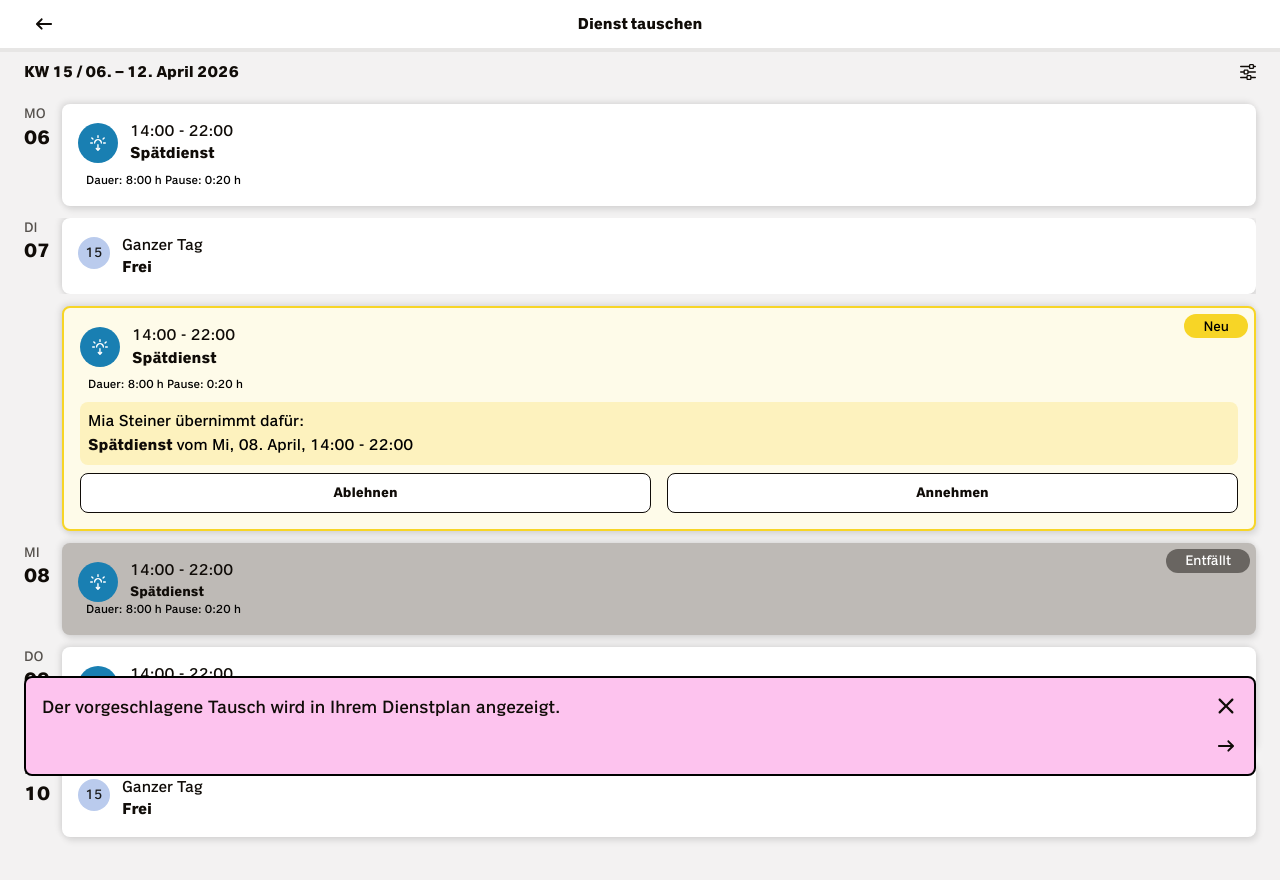
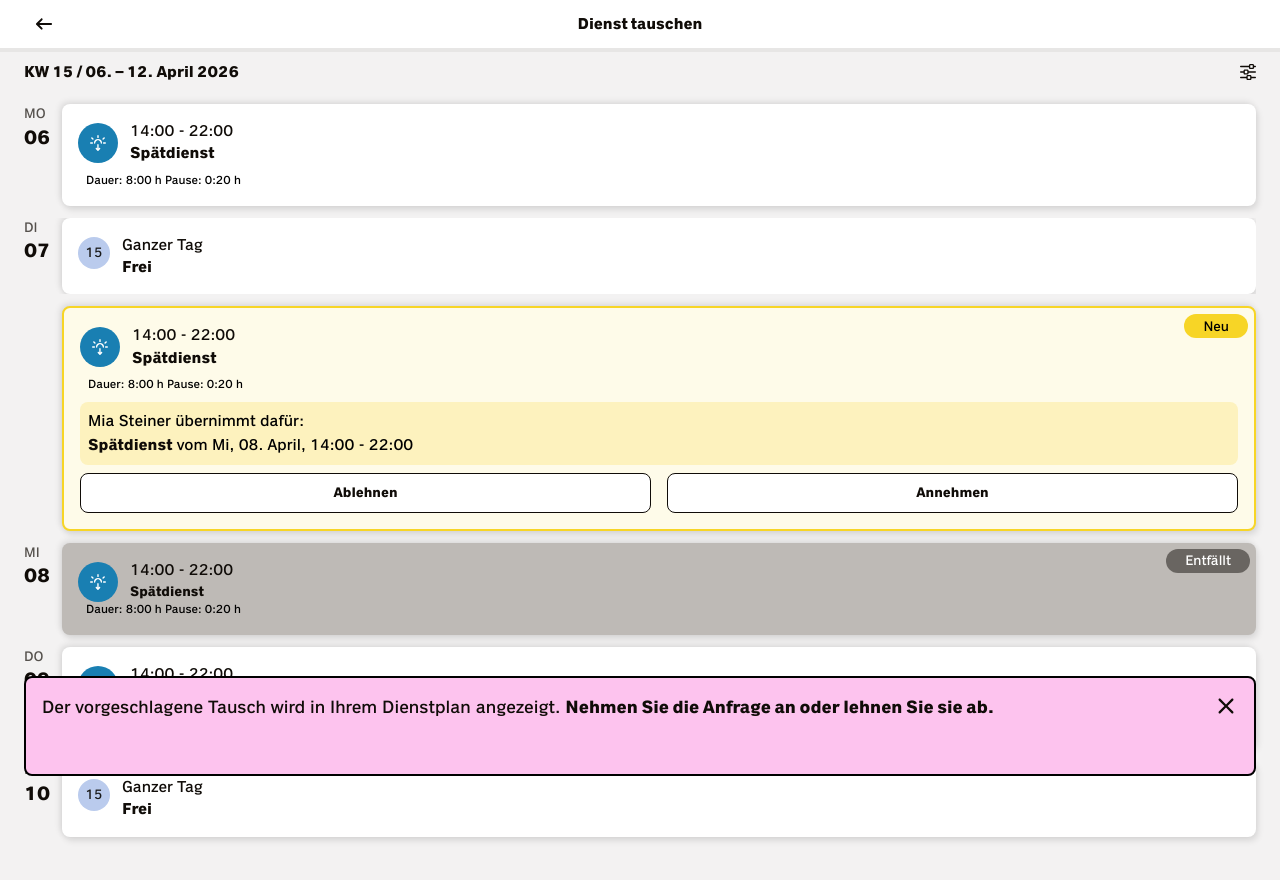
Before and after one commit to oemch/sbb-dienst-tausch, a Next.js app: page /wochenkalender-1 in a window 1280 px wide. Shown: the top 880 px of the page. Built offline with nearby package versions, Linux system fonts and the light colour scheme.

Commit message:
Fix: TypeScript Typ-Fehler für setOverlayState in WochenkalenderOverlay
- Typ von setOverlayState auf Dispatch<SetStateAction<0 | 1>> geändert
- Behebt Build-Fehler in Vercel

```diff
--- a/app/components/WochenkalenderOverlay.tsx
+++ b/app/components/WochenkalenderOverlay.tsx
@@ -1,83 +1,37 @@
 "use client";
 
-import { useState, useEffect } from "react";
+import { useState, useEffect, Dispatch, SetStateAction } from "react";
 import Image from "next/image";
 
 interface WochenkalenderOverlayProps {
-  overlayState: 1 | 2;
-  setOverlayState: (state: 0 | 1 | 2) => void;
+  overlayState: 1;
+  setOverlayState: Dispatch<SetStateAction<0 | 1>>;
 }
 
 const SLIDE_TRANSITION = "transform 500ms ease-out";
-const FADE_TRANSITION = "opacity 500ms ease-out";
 
 export default function WochenkalenderOverlay({ overlayState, setOverlayState }: WochenkalenderOverlayProps) {
-  const [isVisible, setIsVisible] = useState(false);
   const [kachel1Ready, setKachel1Ready] = useState(false);
 
+  // Kachel 1: nach Erscheinen von links einfahren
   useEffect(() => {
-    const frame = requestAnimationFrame(() => setIsVisible(true));
-    return () => cancelAnimationFrame(frame);
-  }, []);
-
-  // Kachel 1: nach Sichtbarkeit von links einfahren (nur beim ersten Erscheinen)
-  useEffect(() => {
-    if (isVisible && overlayState === 1) {
-      const frame = requestAnimationFrame(() => setKachel1Ready(true));
-      return () => cancelAnimationFrame(frame);
-    }
-    if (overlayState === 2) setKachel1Ready(false);
-  }, [isVisible, overlayState]);
-
-  const handleClick = () => {
-    if (overlayState === 1) setOverlayState(2);
-  };
+    // Kurz warten, dann Animation starten (für Slide-in Effekt)
+    const timer = setTimeout(() => {
+      setKachel1Ready(true);
+    }, 100);
+    return () => clearTimeout(timer);
+  }, []); // Nur beim Mount
 
   const handleCloseClick = (e: React.MouseEvent) => {
-    e.stopPropagation(); // Verhindert, dass das Event zur Kachel propagiert
+    e.stopPropagation();
+    // In sessionStorage speichern, dass die Kachel geschlossen wurde
+    sessionStorage.setItem("wochenkalender-overlay-closed", "true");
     setOverlayState(0);
   };
 
-  // Berechne die Position der Aussparung für Overlay 2 (Buttons)
-  // Header (48px) + Line (4px) + Calendar (40px) + Content Padding Top (12px) + MO 06 Kachel (~100px) + Gap (12px) - 8px - 3px + 3px
-  const cutoutTop = 48 + 4 + 40 + 12 + 100 + 12 - 8 - 3 + 3; // 208px
-  // Höhe: 236px + 12px + 12px + 12px - 3px
-  const cutoutHeight = 236 + 12 + 12 + 12 - 3; // 269px
-
   return (
     <>
-      {/* Backdrop: State 1 = voller Klickbereich, State 2 = Cutout */}
-      {overlayState === 1 && (
-        <button
-          onClick={handleClick}
-          className={`absolute inset-0 z-[500] w-full h-full cursor-pointer transition-opacity duration-500 ease-out ${
-            isVisible ? "opacity-100" : "opacity-0"
-          }`}
-          type="button"
-        />
-      )}
-
-      {overlayState === 2 && (
-        <div
-          className={`absolute inset-0 z-[500] w-full h-full pointer-events-none transition-opacity duration-500 ease-out ${
-            isVisible ? "opacity-100" : "opacity-0"
-          }`}
-        >
-          <div
-            className="absolute bg-transparent"
-            style={{
-              top: `${cutoutTop}px`,
-              left: "24px",
-              width: "calc(100% - 48px)",
-              height: `${cutoutHeight}px`,
-              borderRadius: "8px",
-              boxShadow: "0 0 0 9999px rgba(0,0,0,0)",
-            }}
-          />
-        </div>
-      )}
-
-      {/* Kachel-Container – beide Kacheln unten bündig, 24px Abstand */}
+      {/* Kachel-Container – unten bündig, 24px Abstand */}
       <div
         className="fixed left-[24px] right-[24px] z-[510] pointer-events-auto"
         style={{
@@ -86,23 +40,15 @@ export default function WochenkalenderOverlay({ overlayState, setOverlayState }:
           overflowY: "visible",
         }}
       >
-        <div className="relative w-full" style={{ minHeight: "220px", paddingTop: "40px" }}>
-          {/* Kachel 1 – Slide-in von links beim Erscheinen, Überblendung bei Wechsel zu 2 */}
+        {/* Kachel 1 – Slide-in von links beim Erscheinen */}
         <div
-            role="button"
-            tabIndex={0}
-            onClick={overlayState === 1 ? handleClick : undefined}
-            onKeyDown={(e) => overlayState === 1 && (e.key === "Enter" || e.key === " ") && handleClick()}
-            className={`absolute left-0 right-0 bottom-0 ease-out ${overlayState === 1 ? "cursor-pointer" : "pointer-events-none"}`}
+          className="relative ease-out"
           style={{
-              transform:
-                overlayState === 1
-                  ? kachel1Ready
-                    ? "translateX(0)"
-                    : "translateX(-100%)"
-                  : "translateX(0)",
-              opacity: overlayState === 1 ? 1 : 0,
-              transition: `${SLIDE_TRANSITION}, ${FADE_TRANSITION}`,
+            transform: kachel1Ready ? "translateX(0)" : "translateX(-100%)",
+            opacity: 1,
+            transition: SLIDE_TRANSITION,
+            willChange: "transform",
+            marginTop: "150px",
           }}
         >
           <div className="bg-[#FDC3EE] border-2 border-black rounded-[8px] p-[16px] flex flex-col gap-0 relative" style={{ minHeight: '100px' }}>
@@ -120,49 +66,9 @@ export default function WochenkalenderOverlay({ overlayState, setOverlayState }:
                 className="w-full h-full"
               />
             </button>
-              <p className="font-normal leading-normal text-[#100c08] text-[18px] text-left pr-[48px] flex-1" style={{ minHeight: '54px' }}>
-                Der vorgeschlagene Tausch wird in Ihrem Dienstplan angezeigt.
+            <p className="font-normal leading-normal text-[#100c08] text-[18px] text-left pr-[28px]">
+              Der vorgeschlagene Tausch wird in Ihrem Dienstplan angezeigt. <span className="font-bold">Nehmen Sie die Anfrage an oder lehnen Sie sie ab.</span>
             </p>
-              <div className="absolute bottom-[16px] right-[16px]">
-                <Image
-                  src="/images/icon-pfeil-links.svg"
-                  alt="Pfeil rechts"
-                  width={24}
-                  height={24}
-                  className="rotate-180"
-                />
-              </div>
-            </div>
-          </div>
-
-          {/* Kachel 2 – Überblendung bei Wechsel von 1 zu 2 */}
-          <div
-            className="absolute left-0 right-0 bottom-0 ease-out"
-            style={{
-              opacity: overlayState === 2 ? 1 : 0,
-              pointerEvents: overlayState === 2 ? "auto" : "none",
-              transition: FADE_TRANSITION,
-            }}
-          >
-            <div className="bg-[#FDC3EE] border-2 border-black rounded-[8px] p-[16px] flex flex-col gap-[8px] relative">
-              {/* Schließen-Button oben rechts */}
-              <button
-                onClick={() => setOverlayState(0)}
-                className="absolute top-[16px] right-[16px] flex items-center justify-center w-[24px] h-[24px] cursor-pointer hover:opacity-70 transition-opacity"
-                aria-label="Overlay schließen"
-              >
-                <Image
-                  src="/images/icon-close.svg"
-                  alt="Schließen"
-                  width={24}
-                  height={24}
-                  className="w-full h-full"
-                />
-              </button>
-              <p className="font-normal leading-normal text-[#100c08] text-[18px] text-left pr-[48px]">
-                <span className="font-bold">Nehmen</span> Sie die <span className="font-bold">Anfrage</span> <span className="font-bold">an</span> oder <span className="font-bold">lehnen</span> Sie sie <span className="font-bold">ab</span>.
-              </p>
-            </div>
           </div>
         </div>
       </div>
```
Lines whose indentation alone changed are shown as unchanged.
